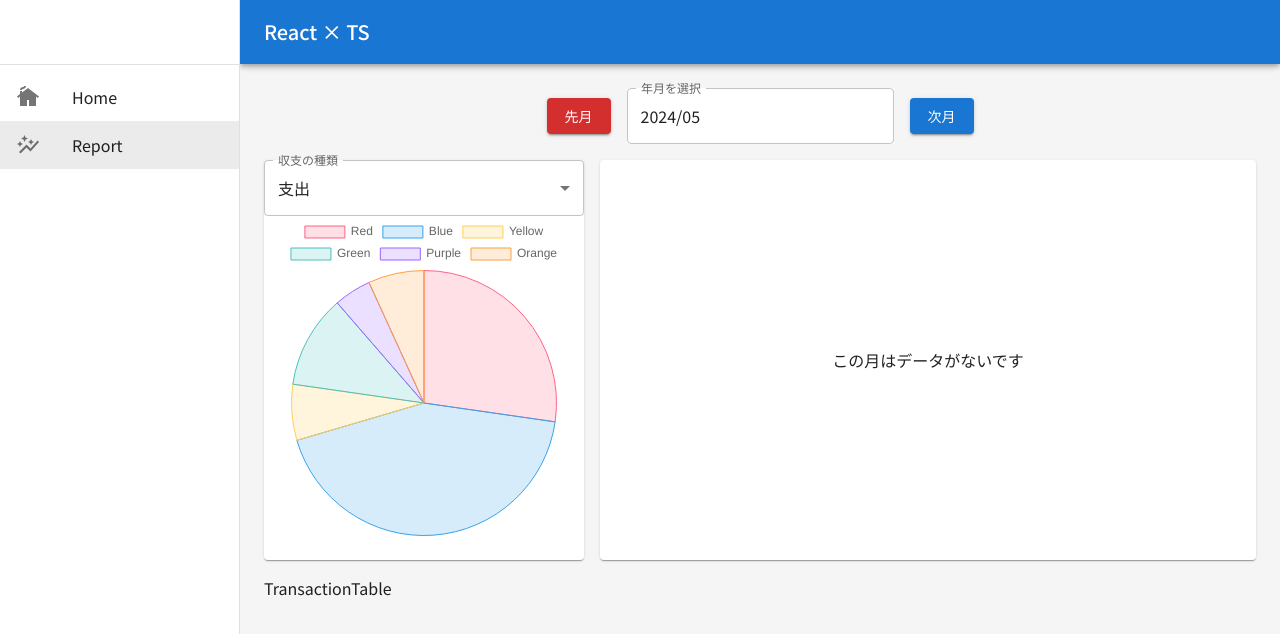
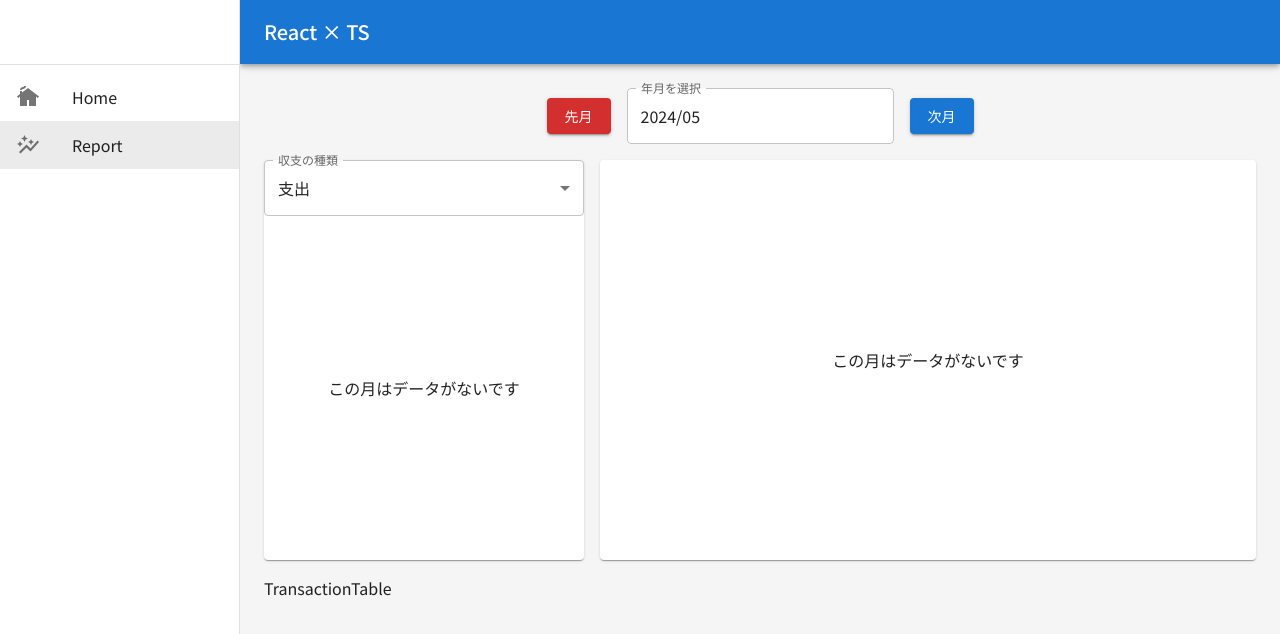
Before and after one commit to riikooo/HouseHoldApp, a React (Create React App) app: page /report in a window 1280 px wide. Shown: the top 634 px of the page. Built offline with nearby package versions, Linux system fonts and the light colour scheme; no server answers; the database is empty.

Commit message:
データに紐づいた円グラフを表示

```diff
--- a/src/Pages/Report.tsx
+++ b/src/Pages/Report.tsx
@@ -31,7 +31,10 @@
       <Grid item xs={12} md={4}>
         <Paper sx={commonPaperStyle}>
           {/* 円グラフ */}
-          <CategoryChart />
+          <CategoryChart
+            monthlyTransactions={monthlyTransactions}
+            isLoading={isLoading}
+          />
         </Paper>
       </Grid>
       <Grid item xs={12} md={8}>
--- a/src/components/CategoryChart.tsx
+++ b/src/components/CategoryChart.tsx
@@ -1,12 +1,17 @@
 import React, { useState } from 'react';
-import { Chart as ChartJS, ArcElement, Tooltip, Legend } from 'chart.js';
+import { Chart as ChartJS, ArcElement, Tooltip, Legend, ChartData } from 'chart.js';
 import { Pie } from 'react-chartjs-2';
-import { Box, FormControl, InputLabel, MenuItem, Select, SelectChangeEvent, TextField } from '@mui/material';
-import { TransactionType } from '../types';
+import { Box, CircularProgress, FormControl, InputLabel, MenuItem, Select, SelectChangeEvent, TextField, Typography } from '@mui/material';
+import { ExpenseCategory, IncomeCategory, Transaction, TransactionType } from '../types';
 
 ChartJS.register(ArcElement, Tooltip, Legend);
 
-const CategoryChart = () => {
+interface CategoryChartProps {
+  monthlyTransactions: Transaction[];
+  isLoading: boolean;
+}
+
+const CategoryChart = ({ monthlyTransactions, isLoading }:CategoryChartProps ) => {
   const [selectedType, setSelectedType] = useState<TransactionType>("expense");
 
   const handleChange = (
@@ -15,12 +20,34 @@
     setSelectedType(e.target.value as TransactionType)
   }
 
-  const data = {
-    labels: ['Red', 'Blue', 'Yellow', 'Green', 'Purple', 'Orange'],
+  const categorySums = monthlyTransactions.filter(
+    (transaction) => transaction.type === selectedType
+  ).reduce<Record<IncomeCategory | ExpenseCategory, number>>((acc, transaction) => {
+    if(!acc[transaction.category]) {
+      acc[transaction.category] = 0
+    }
+    acc[transaction.category] += transaction.amount;
+    return acc;
+  }, {} as Record<IncomeCategory | ExpenseCategory, number>);
+
+  console.log("カテゴリーさむ", categorySums)
+  const categoryLabels = Object.keys(categorySums)
+  const categoryValues = Object.values(categorySums)
+
+  // const w = [...categoryLabels, ...categoryValues];
+  console.log("カテゴリーラベル！", categoryLabels)
+  console.log("カテゴリーばりゅー！", categoryValues)
+
+  const options = {
+    maintainAspectRatio: false,
+    responsive: true,
+  };
+
+  const data: ChartData<"pie"> = {
+    labels: categoryLabels,
     datasets: [
       {
-        label: '# of Votes',
-        data: [12, 19, 3, 5, 2, 3],
+        data: categoryValues,
         backgroundColor: [
           'rgba(255, 99, 132, 0.2)',
           'rgba(54, 162, 235, 0.2)',
@@ -42,18 +69,7 @@
     ],
   };
   return (
-    <Box>
-      {/* <TextField
-      id={"select-type"}
-      label="収支の種類"
-        select
-        fullWidth
-        value={selectedType}
-        onChange={handleChange}
-      >
-        <MenuItem value={"income"}>収入</MenuItem>
-        <MenuItem value={"expense"}>支出</MenuItem>
-      </TextField> */}
+    <>
       <FormControl fullWidth>
         <InputLabel id="type-select-label">収支の種類</InputLabel>
         <Select
@@ -67,8 +83,24 @@
           <MenuItem value={"expense"}>支出</MenuItem>
         </Select>
       </FormControl>
-      <Pie data={data} />
-    </Box>
+      <Box
+        sx={{
+          display: "flex",
+          alignItems: "center",
+          justifyContent: "center",
+          flexGrow: 1,
+        }}
+      >
+        {isLoading ? (
+        <CircularProgress />
+      ) : monthlyTransactions.length > 0 ? (
+        <Pie data={data} options={options} />
+      ) : (
+        <Typography>この月はデータがないです</Typography>
+      )}
+
+      </Box>
+    </>
 
   )
 }
```
